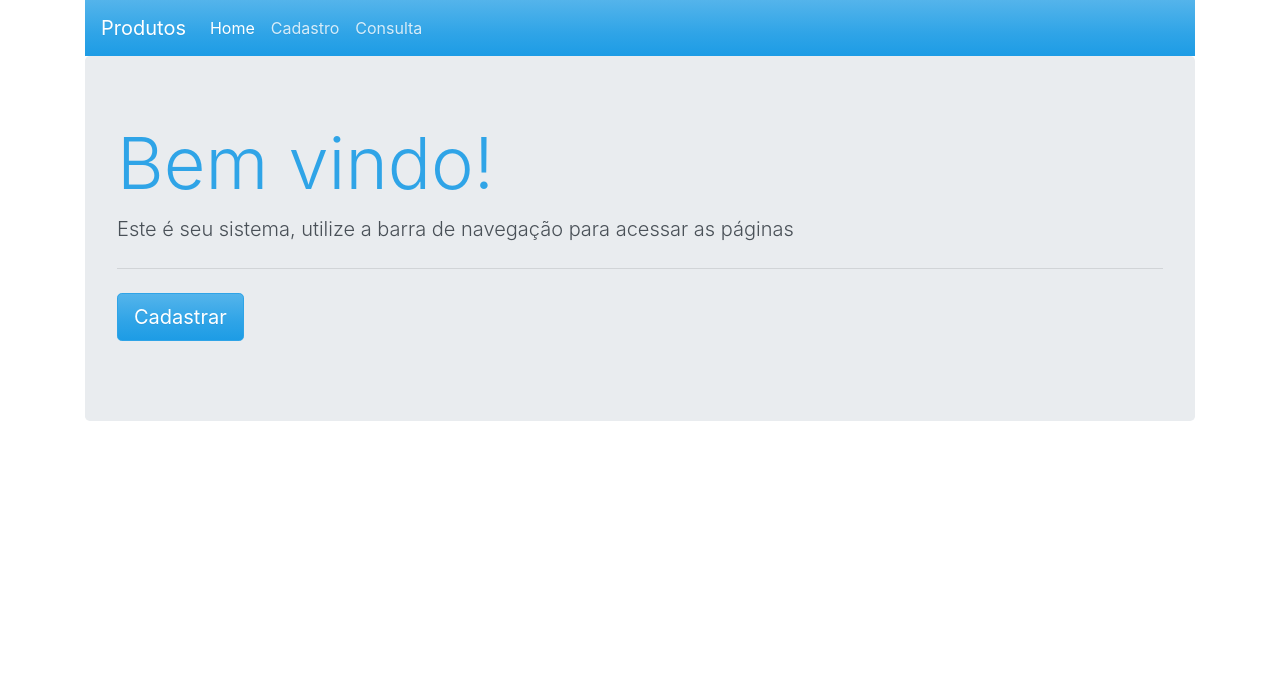
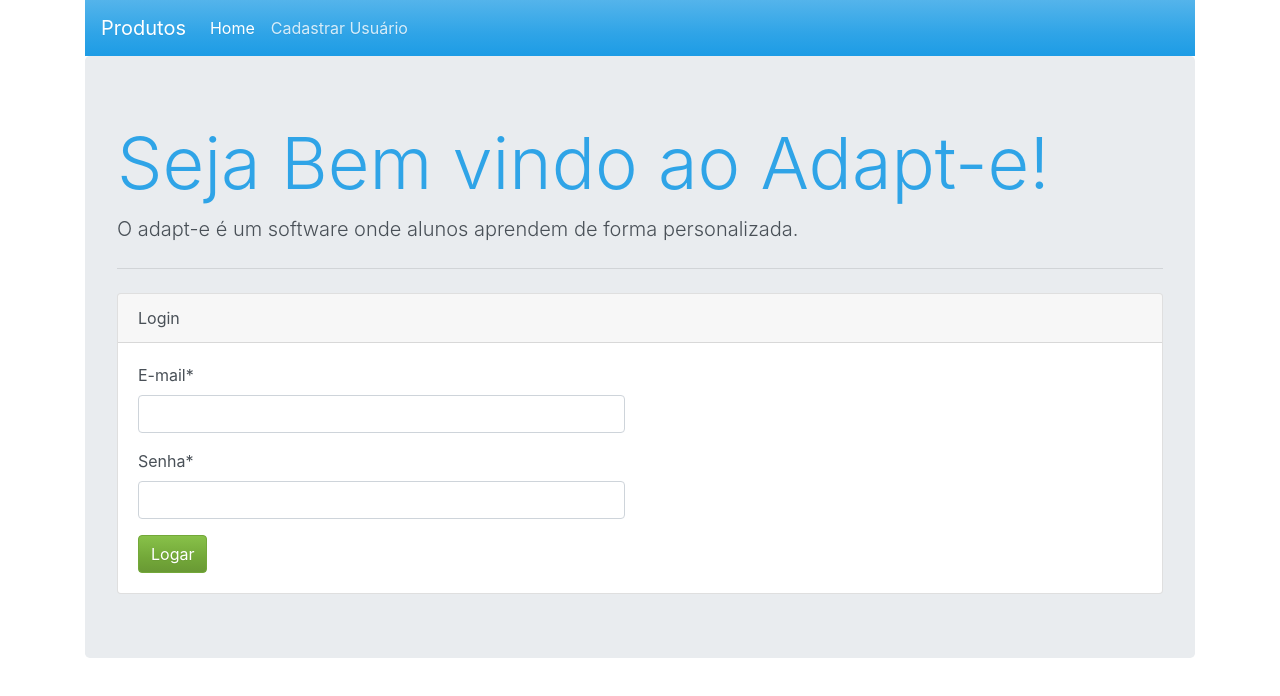
Before and after one commit to judsonmb/adapte-front, a React (Create React App) app: page / in a window 1280 px wide. Shown: the top 696 px of the page. Built offline with nearby package versions, Linux system fonts and the light colour scheme.

Commit message:
fazendo tela de login

```diff
--- a/src/components/navbar.js
+++ b/src/components/navbar.js
@@ -14,10 +14,7 @@ function Navbar(){
                         </a>
                     </li>
                     <li className="nav-item">
-                        <a className="nav-link" href="#">Cadastro</a>
-                    </li>
-                    <li className="nav-item">
-                        <a className="nav-link" href="#">Consulta</a>
+                        <a className="nav-link" href="#">Cadastrar Usuário</a>
                     </li>
                 </ul>
             </div>
--- a/src/routes.js
+++ b/src/routes.js
@@ -1,5 +1,6 @@
 import { BrowserRouter as Router, Switch, Route } from 'react-router-dom'
 
+import Login from './views/login'
 import Home from './views/home'
 import CadastroUsuario from './views/usuarios/cadastro'
 
@@ -7,8 +8,9 @@ export default () => {
     return (
         <Router>
             <Switch>
+                <Route exact path="/" component={Login} />
+                <Route exact path="/home" component={Home} />
                 <Route exact path="/usuarios/cadastro" component={CadastroUsuario} />
-                <Route exact path="/" component={Home} />
             </Switch>
         </Router>
     )
--- /dev/null
+++ b/src/views/login.js
@@ -0,0 +1,51 @@
+import React from "react";
+
+class Login extends React.Component{
+
+    state = {
+        email: '',
+        password: ''
+    }
+
+    render(){
+        return (
+            <div className="jumbotron">
+                <h1 className="display-3">Seja Bem vindo ao Adapt-e!</h1>
+                <p className="lead">
+                    O adapt-e é um software onde alunos aprendem de forma personalizada.
+                </p>
+                <hr className="my-4"/>
+                <div className="card">
+                    <div className="card-header">
+                        Login
+                    </div>
+                    <div className="card-body">
+                        <div className="row">
+                            <div className="col-md-6">
+                                <div className="form-group">
+                                    <label>E-mail*</label>
+                                    <input type="text" name="email" className="form-control" value={this.state.email} required></input>
+                                </div>
+                            </div>
+                        </div>
+                        <div className="row">
+                            <div className="col-md-6">
+                                <div className="form-group">
+                                    <label>Senha*</label>
+                                    <input type="password" name="password" className="form-control" value={this.state.password} required></input>
+                                </div>
+                            </div>
+                        </div>
+                        <div className="row">
+                            <div className="col-md-1">
+                            <button className="btn btn-success">Logar</button>
+                            </div>
+                        </div>
+                    </div>
+                </div>
+            </div>
+        )
+    }
+}
+
+export default Login
```
